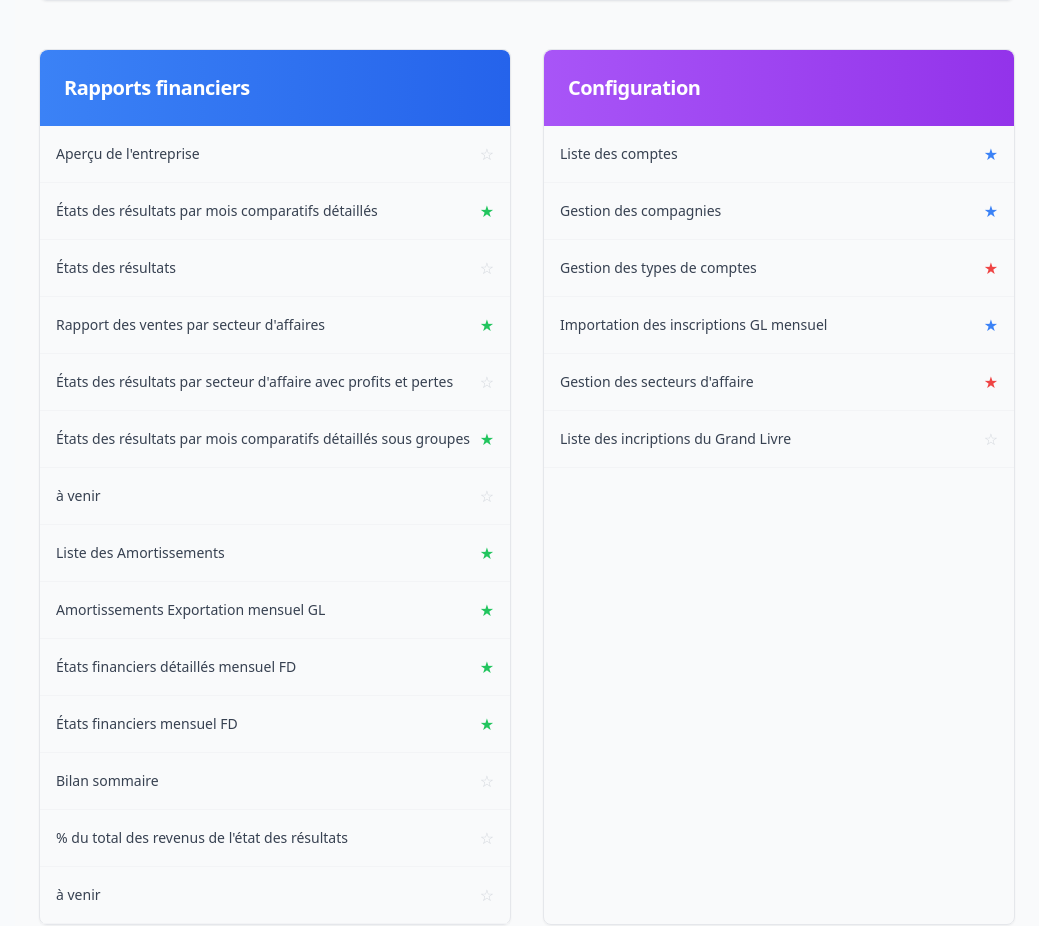
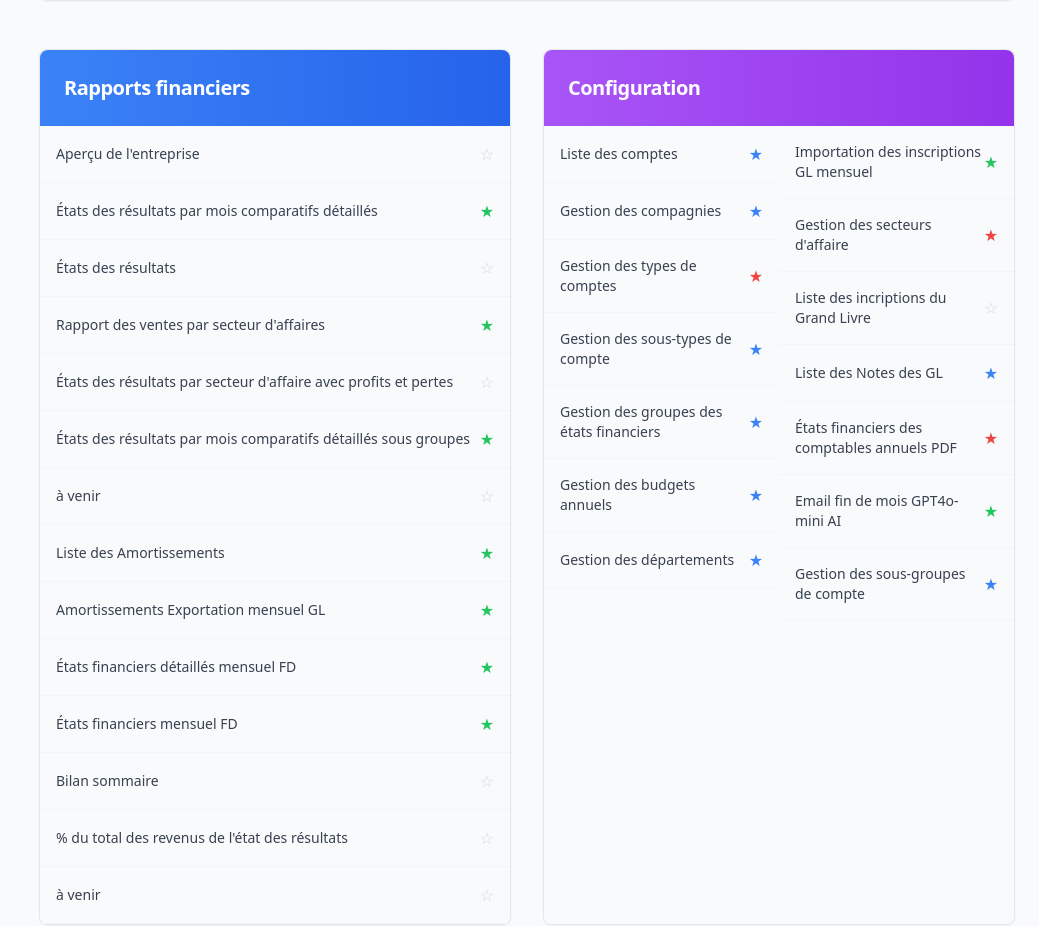
Before and after one commit to tristanbourassa2007/tactiveV2, a Next.js app: page /rapports in a window 1280 px wide. Shown: the part 1189-2115 px from the top of the page, without its empty margins (241-1280 px from the left). Built offline with nearby package versions, Linux system fonts and the light colour scheme.

Commit message:
Update Configuration section with complete list and proper star colors

```diff
--- a/src/app/rapports/page.tsx
+++ b/src/app/rapports/page.tsx
@@ -410,32 +410,64 @@ export default function RapportsFinanciersPage() {
               <CardTitle className="text-xl font-bold">Configuration</CardTitle>
             </CardHeader>
             <CardContent className="p-0">
+              <div className="grid grid-cols-1 md:grid-cols-2">
+                {/* Colonne de gauche */}
                 <div className="space-y-0">
                   {[
-                  { name: "Liste des comptes", favorite: true },
-                  { name: "Gestion des compagnies", favorite: true },
-                  { name: "Gestion des types de comptes", favorite: true },
-                  { name: "Importation des inscriptions GL mensuel", favorite: true },
-                  { name: "Gestion des secteurs d'affaire", favorite: true },
-                  { name: "Liste des incriptions du Grand Livre", favorite: false }
+                    { name: "Liste des comptes", favorite: true, color: "blue" },
+                    { name: "Gestion des compagnies", favorite: true, color: "blue" },
+                    { name: "Gestion des types de comptes", favorite: true, color: "red" },
+                    { name: "Gestion des sous-types de compte", favorite: true, color: "blue" },
+                    { name: "Gestion des groupes des états financiers", favorite: true, color: "blue" },
+                    { name: "Gestion des budgets annuels", favorite: true, color: "blue" },
+                    { name: "Gestion des départements", favorite: true, color: "blue" }
                   ].map((item, index) => (
                     <div key={index} className="flex items-center justify-between p-4 border-b border-gray-100 hover:bg-gray-50 cursor-pointer">
                       <span className="text-sm text-gray-700">{item.name}</span>
                       <div className="flex items-center">
                         {item.favorite ? (
-                        item.name === "Gestion des types de comptes" ? (
-                          <span className="text-red-500">★</span>
-                        ) : item.name === "Gestion des secteurs d'affaire" ? (
-                          <span className="text-red-500">★</span>
-                        ) : (
-                          <span className="text-blue-500">★</span>
-                        )
+                          <span className={`${
+                            item.color === "red" ? "text-red-500" :
+                            item.color === "blue" ? "text-blue-500" :
+                            item.color === "green" ? "text-green-500" :
+                            "text-gray-300"
+                          }`}>★</span>
                         ) : (
                           <span className="text-gray-300">☆</span>
                         )}
                       </div>
                     </div>
                   ))}
+                </div>
+
+                {/* Colonne de droite */}
+                <div className="space-y-0">
+                  {[
+                    { name: "Importation des inscriptions GL mensuel", favorite: true, color: "green" },
+                    { name: "Gestion des secteurs d'affaire", favorite: true, color: "red" },
+                    { name: "Liste des incriptions du Grand Livre", favorite: false, color: "gray" },
+                    { name: "Liste des Notes des GL", favorite: true, color: "blue" },
+                    { name: "États financiers des comptables annuels PDF", favorite: true, color: "red" },
+                    { name: "Email fin de mois GPT4o-mini AI", favorite: true, color: "green" },
+                    { name: "Gestion des sous-groupes de compte", favorite: true, color: "blue" }
+                  ].map((item, index) => (
+                    <div key={index} className="flex items-center justify-between p-4 border-b border-gray-100 hover:bg-gray-50 cursor-pointer">
+                      <span className="text-sm text-gray-700">{item.name}</span>
+                      <div className="flex items-center">
+                        {item.favorite ? (
+                          <span className={`${
+                            item.color === "red" ? "text-red-500" :
+                            item.color === "blue" ? "text-blue-500" :
+                            item.color === "green" ? "text-green-500" :
+                            "text-gray-300"
+                          }`}>★</span>
+                        ) : (
+                          <span className="text-gray-300">☆</span>
+                        )}
+                      </div>
+                    </div>
+                  ))}
+                </div>
               </div>
             </CardContent>
           </Card>
```
Lines whose indentation alone changed are shown as unchanged.
